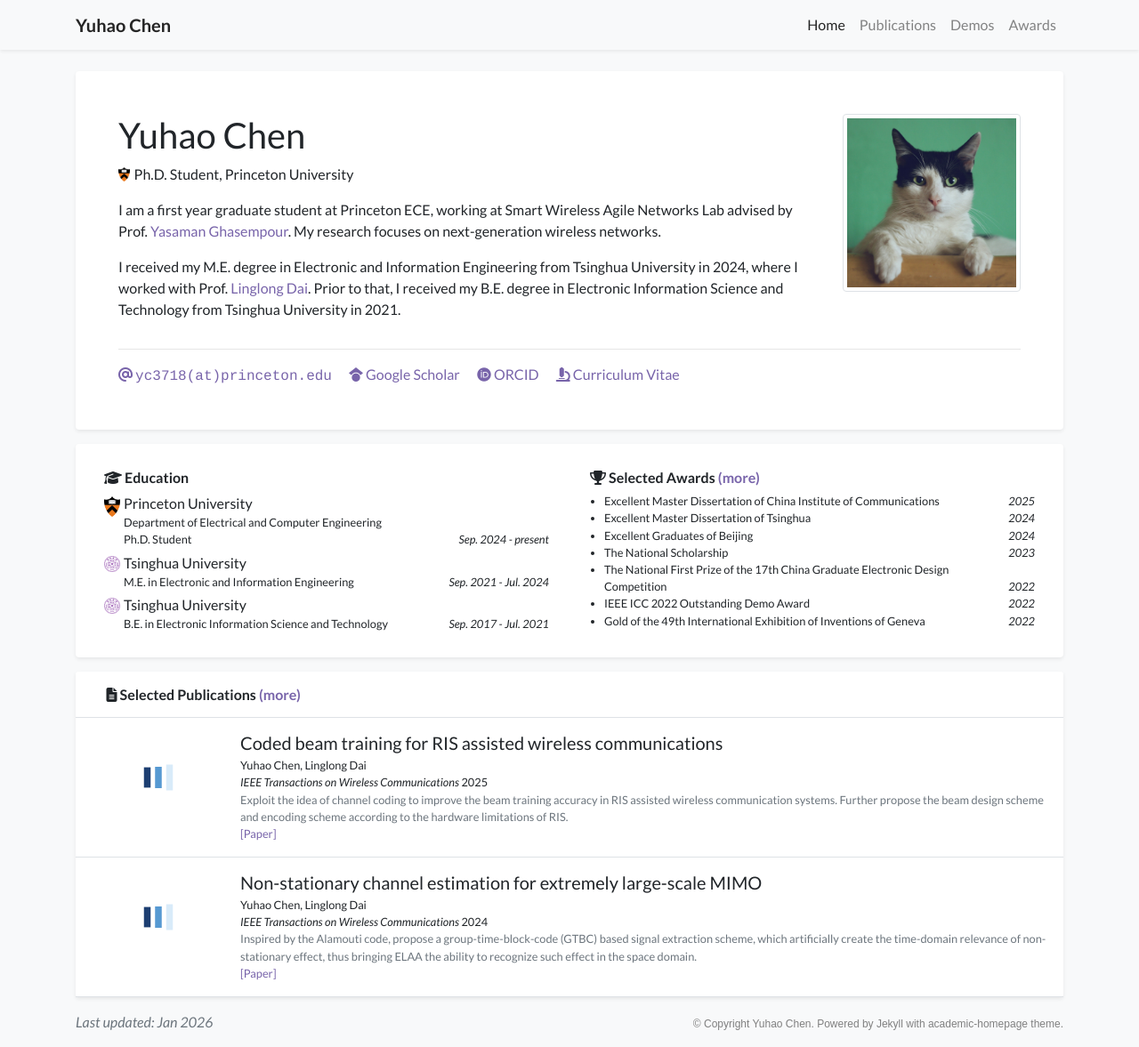
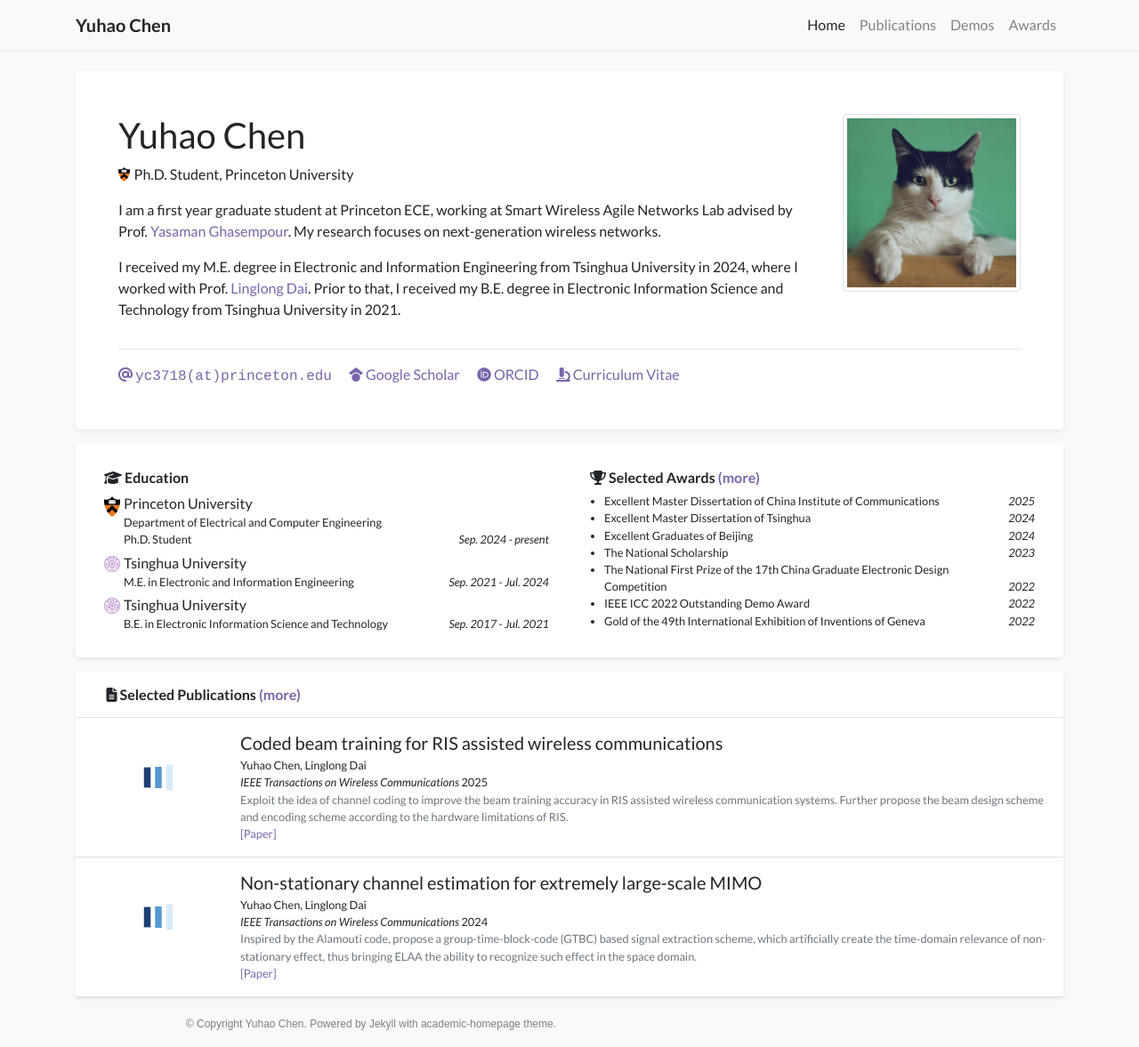
Before and after one commit to YuhaoChen-Homepage/YuhaoChen-Homepage.github.io, a Jekyll site: the page built from index.html, in a window 1280 px wide and 1177 px high. Shown: the whole window at 89% size. Built offline with Jekyll 4.4.1, drawn with Linux system fonts in a browser that asks for light colours; nearby versions of some CDN libraries; a style sheet for code colours, icons or effects is not loaded.

Commit message:
footer update

```diff
--- a/_includes/footer.html
+++ b/_includes/footer.html
@@ -1,11 +1,11 @@
 <footer class="footer">
     <div class="{% if page.container_class %}{{ page.container_class }}{% else %}container-lg{% endif %}">
         <div class="row my-3">
-            <div class="col-6">
+            <!-- <div class="col-6">
                 <div class="text-muted">
                     <i>Last updated: {{ "now" | date: "%b %Y" }}</i>
                 </div>
-            </div>
+            </div> -->
             <div class="col-6">
                 <div class="text-right text-muted">
                     {{ site.data.display.footer_text }}
```
